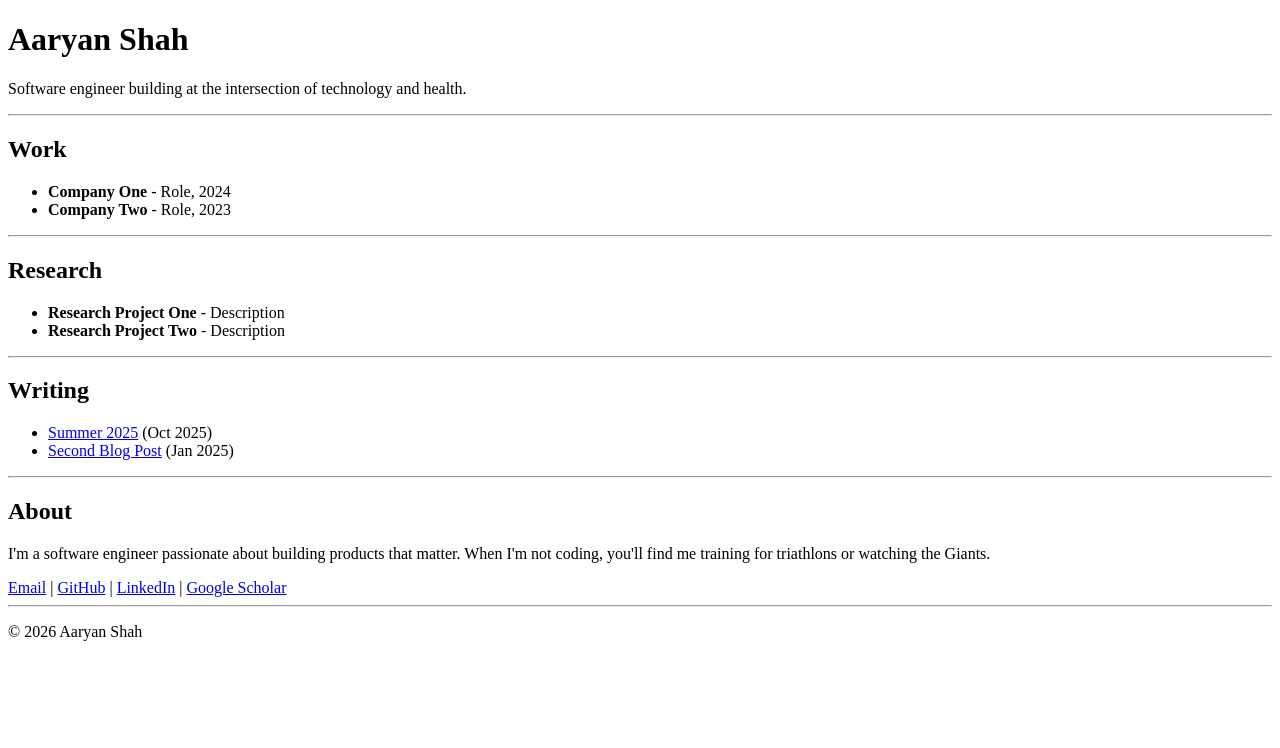
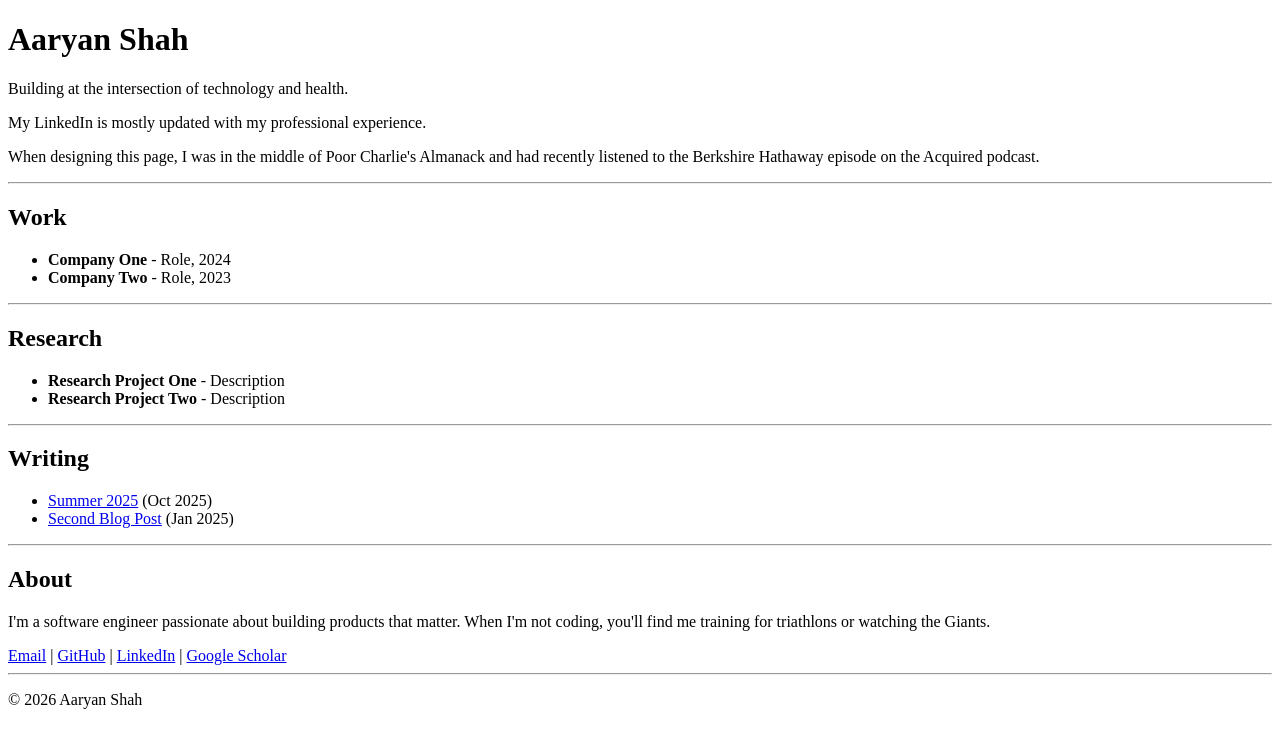
Before and after one commit to aaryanxshah/aaryanxshah.github.io, a Next.js app: page / in a window 1280 px wide. Shown: the top 748 px of the page. Built offline with nearby package versions, Linux system fonts and the light colour scheme.

Commit message:
restructure homepage, added some descriptions, cb for more personalization

```diff
--- a/src/app/page.tsx
+++ b/src/app/page.tsx
@@ -2,7 +2,11 @@ export default function Home() {
   return (
     <>
       <h1>Aaryan Shah</h1>
-      <p>Software engineer building at the intersection of technology and health.</p>
+      <p>Building at the intersection of technology and health.</p>
+
+      <p> My LinkedIn is mostly updated with my professional experience. </p>
+
+      <p> When designing this page, I was in the middle of Poor Charlie's Almanack and had recently listened to the Berkshire Hathaway episode on the Acquired podcast.</p>
 
       <hr />
 
```
